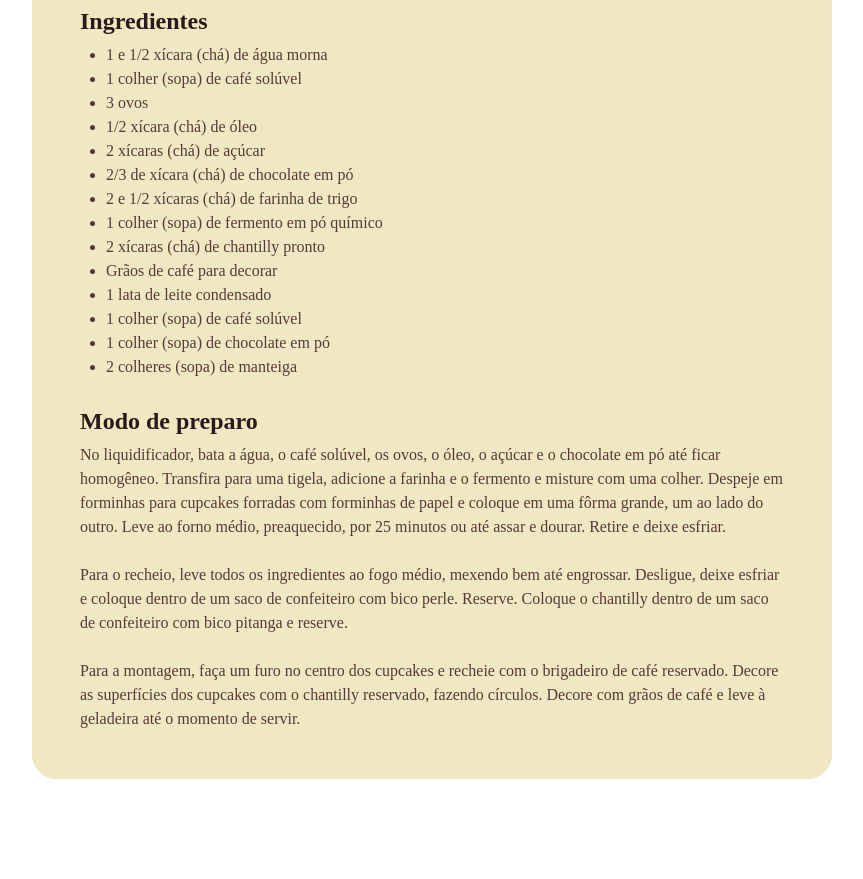
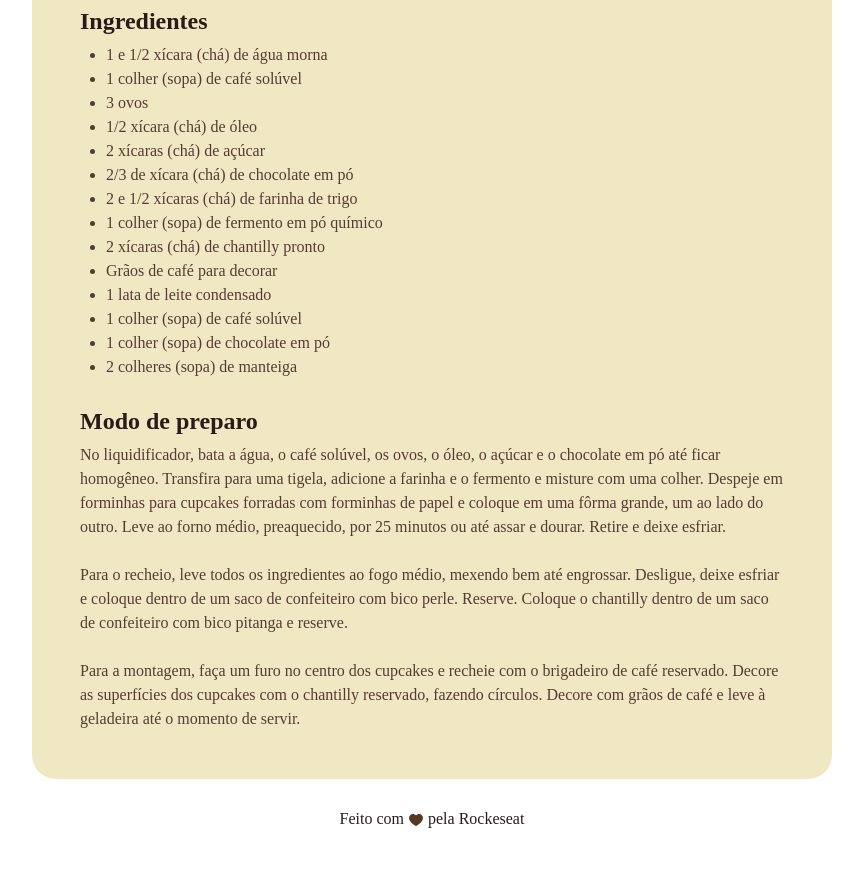
Before and after one commit to edgar-lins/P-gina-de-Receita, a plain HTML site: page index.html in a window 1280 px wide. Shown: the part 720-1599 px from the top of the page, without its empty margins (208-1071 px from the left). Before the commit the page ends 1547 px from the top, so only its background shows below. Drawn offline with Linux system fonts and the light colour scheme; a web font is replaced by a local one.

Commit message:
Class: Adicionando o rodapé

```diff
--- a/index.html
+++ b/index.html
@@ -73,5 +73,11 @@
             </section>
         </main>
     </div>
+
+    <footer>
+        Feito com
+        <img src="./assets/heart.svg" alt="Ícone de coração">
+        pela Rockeseat
+    </footer>
 </body>
 </html>
--- a/style.css
+++ b/style.css
@@ -21,7 +21,7 @@ body {
     padding: 24px;
     background-color: #F0E8C2;
     border-radius: 24px;
-    margin: 48px auto;
+    margin: 48px auto 28px;
 }
 
 img {
@@ -58,3 +58,13 @@ h1, h2 {
 ul {
     padding-left: 26px;
 }
+
+footer {
+    color: #291B1A;
+    text-align: center;
+    padding-bottom: 48px;
+}
+
+footer img {
+    vertical-align: middle;
+}
```
Also changed, not shown: assets/heart.svg (added).
